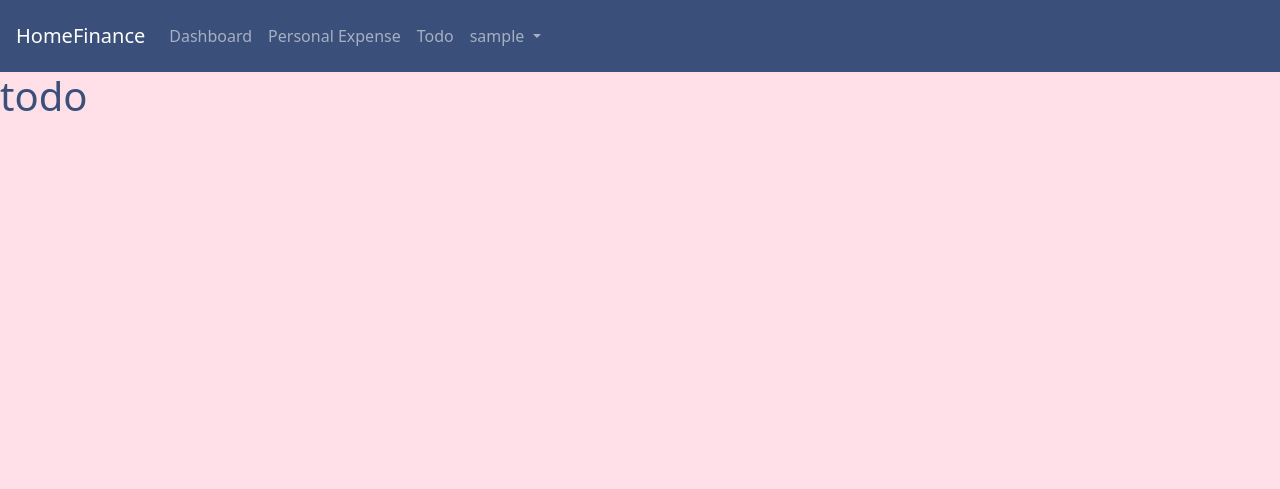
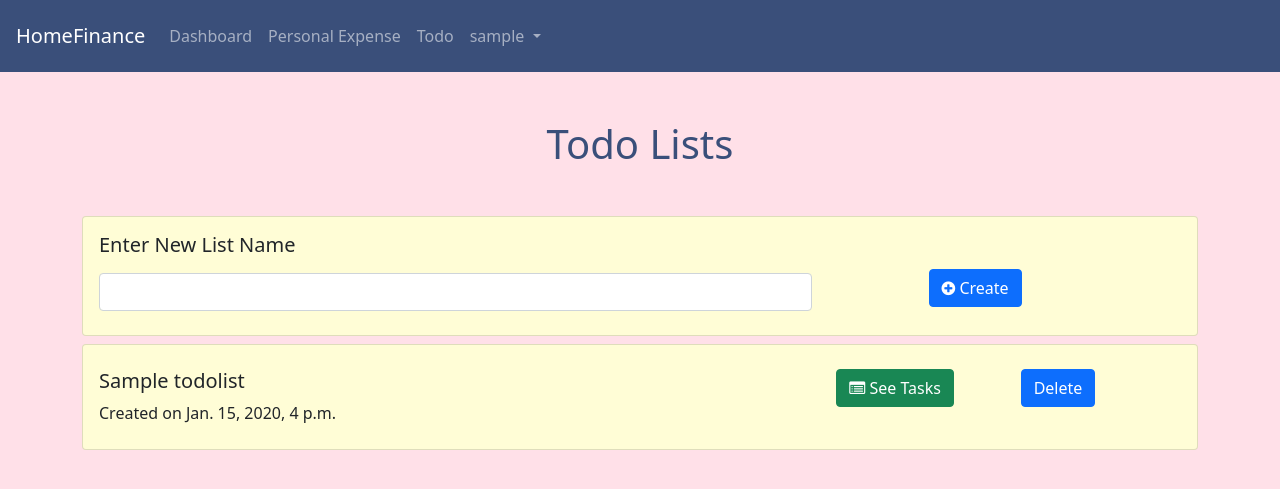
Before and after one commit to s-shifat/home-finance, a Django app: page /todo/ in a window 1280 px wide. Shown: the top 489 px of the page. Run offline with Django 4.2, Linux system fonts and the light colour scheme; a user stored in the database is signed in; tables that the repository leaves empty hold one stand-in row (values such as "Sample post"); some libraries are stand-ins or nearby versions.

Commit message:
todo app complete

```diff
--- a/home/templates/home/base.html
+++ b/home/templates/home/base.html
@@ -10,6 +10,8 @@
     <link href="https://cdn.jsdelivr.net/npm/bootstrap@5.0.2/dist/css/bootstrap.min.css" rel="stylesheet" integrity="sha384-EVSTQN3/azprG1Anm3QDgpJLIm9Nao0Yz1ztcQTwFspd3yD65VohhpuuCOmLASjC" crossorigin="anonymous">
     <!-- My CSS -->
     <link href="{% static '/css/main.css' %}" rel="stylesheet" type="text/css">
+    <!-- Font Awesome 4 -->
+    <link rel="stylesheet" href="https://cdnjs.cloudflare.com/ajax/libs/font-awesome/4.7.0/css/font-awesome.min.css">
 
     <title>Home Finance</title>
   </head>
--- /dev/null
+++ b/todo/forms.py
@@ -0,0 +1,19 @@
+from django import forms
+from .models import TodoList, TodoItem
+
+class TodoListForm(forms.ModelForm):
+    class Meta:
+        model = TodoList
+        fields = ['list_name']
+        widgets = {
+                'list_name': forms.TextInput(attrs={'class':'form-control'})
+        }
+
+
+class TodoItemForm(forms.ModelForm):
+    class Meta:
+        model = TodoItem
+        fields = ['item_name']
+        widgets = {
+                'item_name': forms.TextInput(attrs={'class':'form-control'})
+        }
--- a/todo/templates/todo/index.html
+++ /dev/null
@@ -1,2 +0,0 @@
-{% include 'home/base.html' %}
-<h1>todo</h1>
--- /dev/null
+++ b/todo/templates/todo/todo.html
@@ -0,0 +1,31 @@
+{% include 'home/base.html' %}
+
+<h1 class="text-center m-5">Todo Lists</h1>
+<div class="container">
+	{% include 'todo/todo_add_list.html' %}
+	{% for todo_list in todo_lists %}
+	<div class="card bg-card my-2">
+		<div class="card-body row">
+
+			<div class="col-12 col-lg-8 my-2">
+			<h5 class="card-title">{{ todo_list.list_name }}</h5>
+			<p class="card-text">Created on {{todo_list.creation_time}}</p>
+			</div>
+
+			<div class="col-6 col-lg-2 my-2">
+			<a class="btn btn-success" href="{% url 'tasks' todo_list.pk%}">
+				<i class="fa fa-list-alt"></i>
+				See Tasks
+			</a>
+			</div>
+
+			<div class="col-6 col-lg-2 my-2">
+				<button type="button" class="btn btn-primary" data-bs-toggle="modal" data-bs-target="#staticBackdrop">
+					Delete
+				</button>
+				{% include 'todo/todo_delete_list.html' %}
+			</div>
+		</div>
+	</div>
+	{% endfor %}
+</div>
--- /dev/null
+++ b/todo/templates/todo/todo_add_list.html
@@ -0,0 +1,17 @@
+<div class="card bg-card my-2">
+	<form method="post">{% csrf_token %}
+	<div class="card-body row justify-content-between">
+			<h5 class="card-title">Enter New List Name</h5>
+			<div class="col-12 col-lg-8 my-2">
+				{{todo_form.list_name}}
+			</div>
+
+			<div class="col-6 col-lg-3 my-1">
+				<button class="btn btn-primary" type="submit">
+					<i class="fa fa-plus-circle"></i>
+					Create
+				</button>
+			</div>
+	</div>
+	</form>
+</div>
--- /dev/null
+++ b/todo/templates/todo/todo_delete_list.html
@@ -0,0 +1,24 @@
+
+<!-- Modal -->
+<div class="modal fade" id="staticBackdrop" data-bs-backdrop="static" data-bs-keyboard="false" tabindex="-1" aria-labelledby="staticBackdropLabel" aria-hidden="true">
+	<div class="modal-dialog modal-dialog-centered">
+		<div class="modal-content">
+			<div class="modal-header">
+				<h5 class="modal-title" id="staticBackdropLabel">
+					<i class="fa fa-exclamation-triangle" style="color:red;"></i>
+					Attempt to Delete List: <span style="color:red;">{{todo_list.list_name}}</span></h5>
+				<button type="button" class="btn-close" data-bs-dismiss="modal" aria-label="Close"></button>
+			</div>
+			<div class="modal-body">
+				Are you sure you want to delete <b>{{todo_list.list_name}}</b>?
+			</div>
+			<div class="modal-footer">
+				<button type="button" class="btn btn-secondary" data-bs-dismiss="modal">Close</button>
+				<a class="btn btn-danger" href="{% url 'delete_todo_list' todo_list.pk %}">
+					<i class="fa fa-trash" aria-hidden="true"></i>
+					Yes, Delete
+				</a>
+			</div>
+		</div>
+	</div>
+</div>
--- a/todo/urls.py
+++ b/todo/urls.py
@@ -2,5 +2,10 @@ from django.urls import path
 from . import views
 
 urlpatterns = [
-    path('', views.test, name='todo'),
+    path('', views.todo_page, name='todo'),
+    path('tasks/<str:pk>', views.items_page, name='tasks'),
+    path('delete_todo_list/<str:pk>', views.delete_todo_list, name='delete_todo_list'),
+    path('task_complete/<str:pk>', views.task_complete, name='task_complete'),
+    path('task_not_complete/<str:pk>', views.task_not_complete, name='task_not_complete'),
+    path('task_delete/<str:pk>', views.task_delete, name='task_delete'),
 ]
--- a/todo/views.py
+++ b/todo/views.py
@@ -1,5 +1,64 @@
-from django.shortcuts import render
+from django.shortcuts import render, redirect
+from .models import TodoList, TodoItem
+from .forms import TodoListForm, TodoItemForm
+from django.contrib.auth.decorators import login_required
+from django.urls import reverse
+
 
 # Create your views here.
-def test(request):
-    return render(request, 'todo/index.html')
+@login_required
+def todo_page(request):
+    todo_lists = TodoList.objects.filter(user=request.user).order_by('-creation_time')
+    todo_form = TodoListForm(request.POST or None)
+    if todo_form.is_valid():
+        todo_model = todo_form.save(commit=False)
+        todo_model.user = request.user
+        todo_model.save()
+        return redirect('.')
+    context = {'todo_lists': todo_lists, 'todo_form': todo_form}
+    return render(request, 'todo/todo.html', context=context)
+
+@login_required
+def delete_todo_list(request, pk):
+    todo_list = TodoList.objects.get(pk=pk)
+    todo_list.delete()
+    return redirect(reverse('todo'))
+
+@login_required
+def items_page(request, pk):
+    todo_list = TodoList.objects.get(pk=pk)
+    todo_items = TodoItem.objects.filter(todo_list=todo_list).order_by('status', '-creation_time')
+    task_form = TodoItemForm(request.POST or None)
+    if task_form.is_valid():
+        task_model = task_form.save(commit=False)
+        task_model.status = False
+        task_model.todo_list = todo_list
+        task_model.save()
+        return redirect(f'./{pk}')
+    context = {'todo_list': todo_list, 'task_form': task_form, 'tasks': todo_items}
+    return render(request, 'todo/todo_items.html', context=context)
+
+
+@login_required
+def task_complete(request, pk):
+    task = TodoItem.objects.get(pk=pk)
+    task.status = True
+    todo_list_id = task.todo_list.pk
+    task.save()
+    return redirect(reverse(items_page, args=(todo_list_id,)))
+
+
+@login_required
+def task_not_complete(request, pk):
+    task = TodoItem.objects.get(pk=pk)
+    task.status = False
+    todo_list_id = task.todo_list.pk
+    task.save()
+    return redirect(reverse(items_page, args=(todo_list_id,)))
+
+@login_required
+def task_delete(request, pk):
+    task = TodoItem.objects.get(pk=pk)
+    todo_list_id = task.todo_list.pk
+    task.delete()
+    return redirect(reverse(items_page, args=(todo_list_id,)))
```
Also changed, not shown: todo/templates/todo/todo_items.html (added, +46 -0 lines), todo/templates/todo/todo_items_add.html (added, +23 -0 lines).
